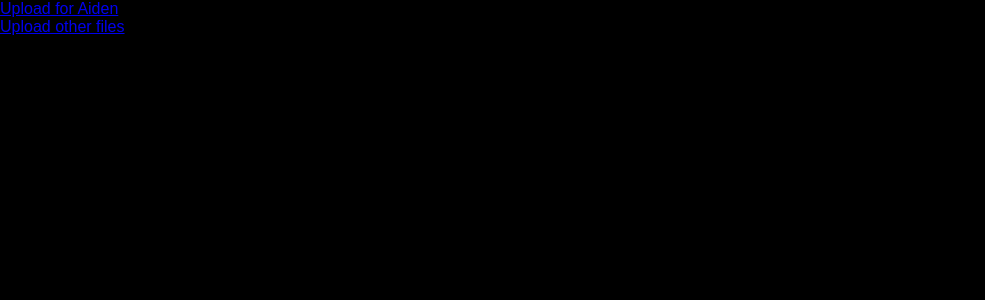
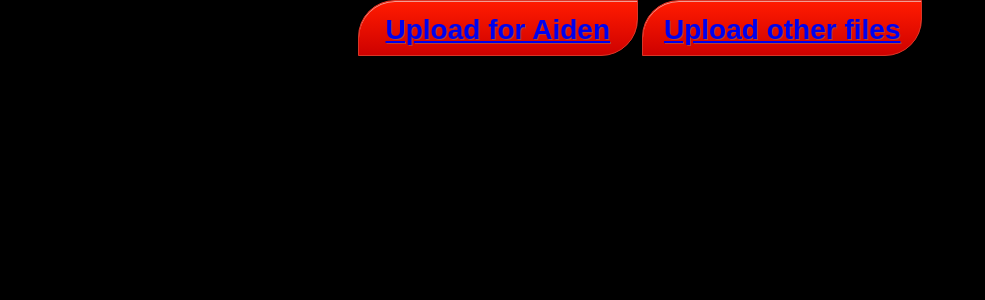
Before and after one commit to rbrinker77/recdb, a PHP site: page /files/index.php in a window 1280 px wide. Shown: the top 300 px of the page, without its empty margins (0-985 px from the left). Run offline with PHP 8.4, Linux system fonts and the light colour scheme.

Commit message:
New buttons

```diff
--- a/budget/index.php
+++ /dev/null
@@ -1 +0,0 @@
-<iframe width=100% height=100% src="https://docs.google.com/spreadsheets/d/e/2PACX-1vQMGIwrzdyDW78BoU25PmGt_z9TKFIV-eUCG06zC9gJVO4ebEZ0gnr5ukFx-ZBjFnyVFS_7iYOUN6HO/pubhtml?gid=0&amp;single=true&amp;widget=false&amp;headers=false&amp;chrome=false&amp;range=B1:L34"></iframe>
--- a/files/index.php
+++ b/files/index.php
@@ -4,9 +4,9 @@
         <link href="../CSS/styles.css" rel="stylesheet" type="text/css">
 
     <body >
-        <div>
-            <p><a href="aiden.php">Upload for Aiden</a></p>
-            <p><a href="other.php">Upload other files</a></p>
+        <div class="pageDiv">
+            <button type="button" class="indexButton"><a href="aiden.php">Upload for Aiden</a></button>
+            <button type="button" class="indexButton"><a href="other.php">Upload other files</a></button>
         </div>
     </body>
 </html>
```
